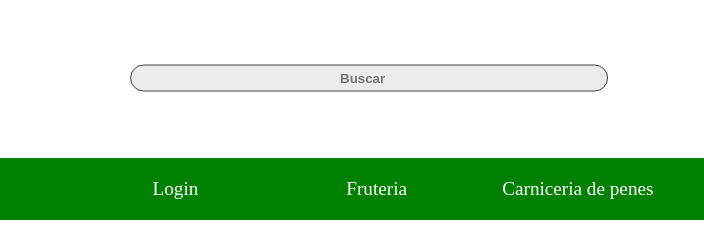
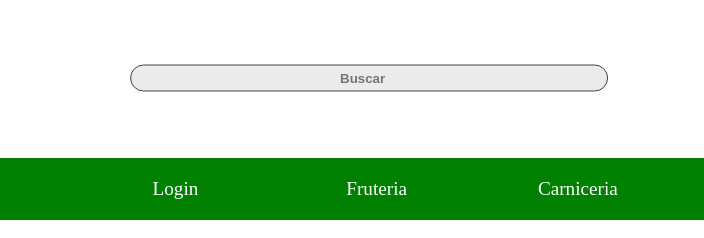
Before and after one commit to AleJuVerne/proyectoavf.github.io, a plain HTML site: page index.html in a window 1280 px wide. Shown: the top 238 px of the page, 264-968 px from the left. Drawn offline with Linux system fonts and the light colour scheme.

Commit message:
Cambio del nombre de la carniceria

```diff
--- a/index.html
+++ b/index.html
@@ -24,7 +24,7 @@
                 <a href="./index.html">Inicio</a>
                 <a href="./login.html">Login</a>
                 <a href="./fruteria.html">Fruteria</a>
-                <a href="./carniceria.html">Carniceria de penes</a>
+                <a href="./carniceria.html">Carniceria</a>
                 <a href="./atencion.html">Atención al cliente</a>
             </div>
             <div class="main">
```
